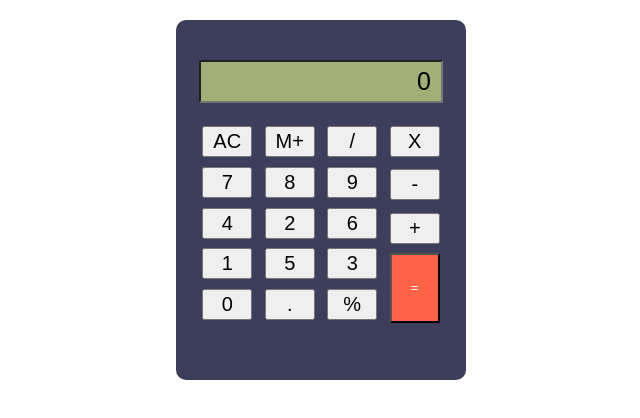
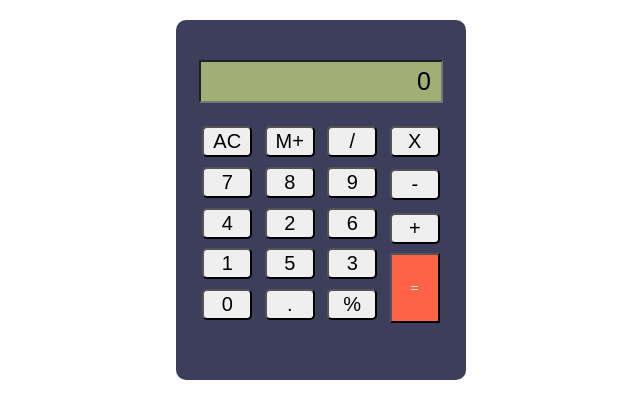
Before and after one commit to SakshiDurge/calculator, a plain HTML site: page index.html in a window 1280 px wide. Shown: the whole page, without its empty margins (319-959 px from the left). Drawn offline with Linux system fonts and the light colour scheme.

Commit message:
added complete btn and desien

```diff
--- a/index.html
+++ b/index.html
@@ -39,6 +39,14 @@
             padding: 2px 0;
             font-size: 20px;
             margin: 3px;
+            border: 0.5 solid black;
+            border-radius: 5px;
+            cursor: pointer;
+
+        }
+        .btn:hover{
+            box-shadow: 0 0 5px 0 #fff;
+            transition: 0.5s;
         }
         .btn-equals{
             background-color: tomato;
```
